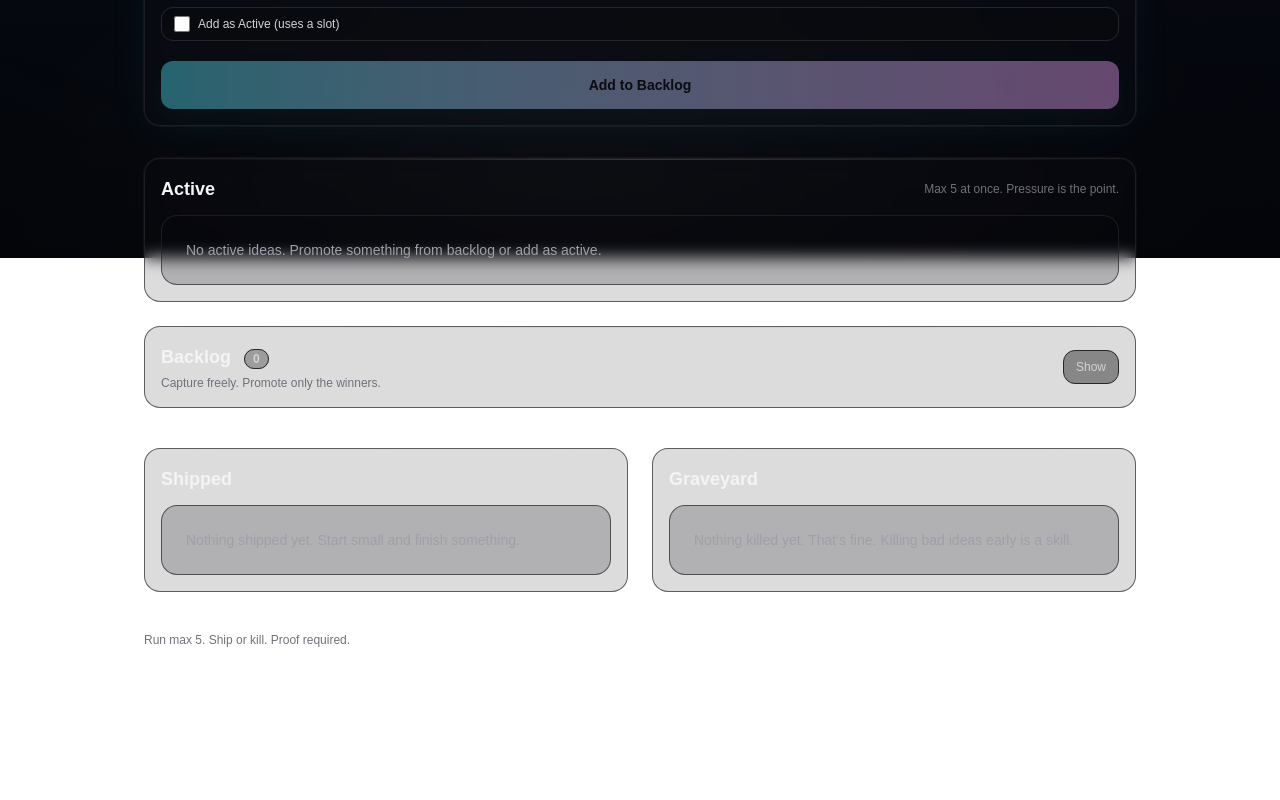
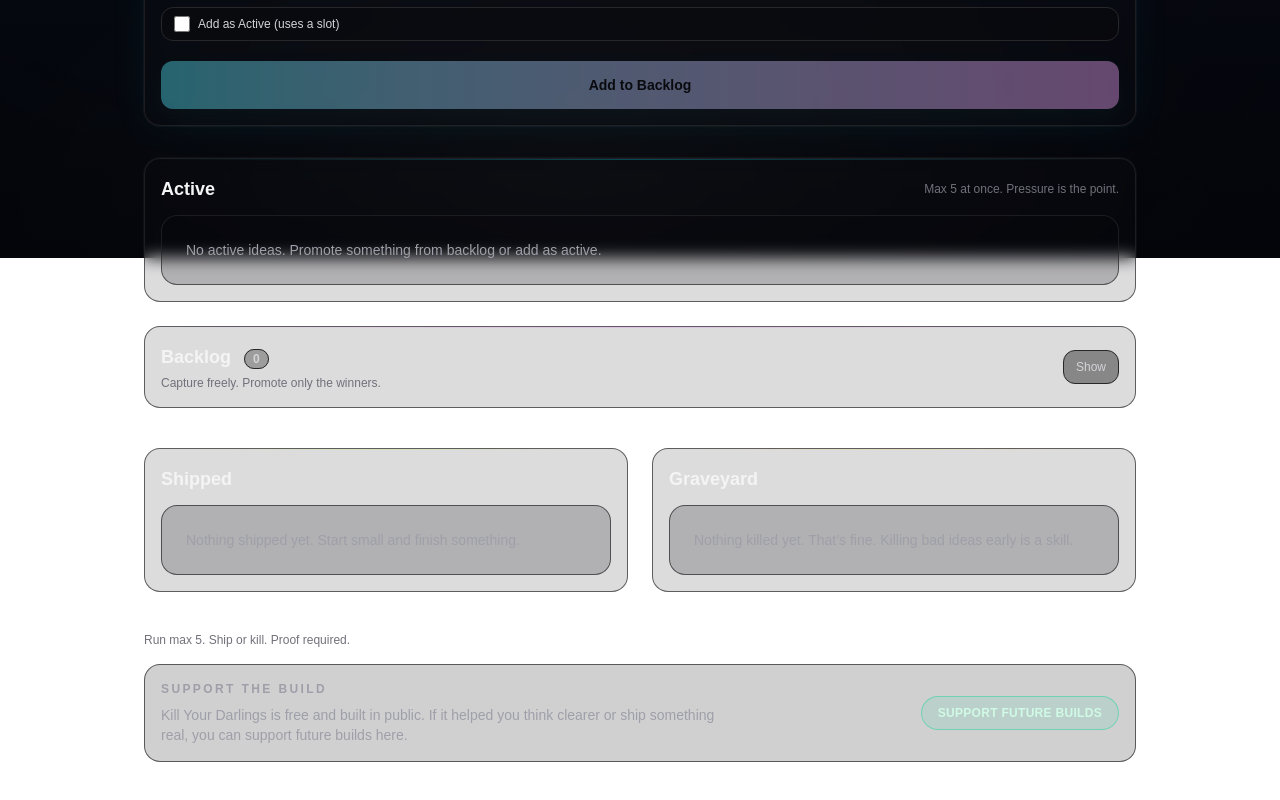
Before and after one commit to dpex666/kill-your-darlings, a Next.js app: page / in a window 1280 px wide. Shown: the part 542-1342 px from the top of the page. Before the commit the page ends 1230 px from the top, so only its background shows below. Built offline with nearby package versions, Linux system fonts and the light colour scheme.

Commit message:
Add support the build footer card

```diff
--- a/src/app/page.tsx
+++ b/src/app/page.tsx
@@ -1,6 +1,9 @@
 "use client";
 
 import React, { useEffect, useMemo, useState } from "react";
+
+import SupportBuild from "@/components/SupportBuild";
+import { SUPPORT_URL } from "@/lib/support";
 
 type ProofType = "link" | "text";
 type IdeaStatus = "backlog" | "active" | "shipped" | "killed";
@@ -869,7 +872,8 @@ export default function Page() {
         </section>
 
         <footer className="mt-10 text-xs text-zinc-500">
-          Run max 5. Ship or kill. Proof required.
+          <div>Run max 5. Ship or kill. Proof required.</div>
+          <SupportBuild href={SUPPORT_URL} projectName="Kill Your Darlings" />
         </footer>
       </div>
     </main>
--- /dev/null
+++ b/src/components/SupportBuild.tsx
@@ -0,0 +1,34 @@
+import React from "react";
+
+type SupportBuildProps = {
+  href: string;
+  projectName?: string;
+};
+
+export default function SupportBuild({ href, projectName }: SupportBuildProps) {
+  const subject = projectName ? `${projectName} is` : "This tool is";
+
+  return (
+    <section className="mt-4 rounded-2xl border border-zinc-800/70 bg-zinc-900/20 p-4 text-sm text-zinc-300 shadow-[0_0_0_1px_rgba(255,255,255,0.03)] backdrop-blur">
+      <div className="flex flex-col gap-3 sm:flex-row sm:items-center sm:justify-between">
+        <div>
+          <div className="text-xs font-semibold uppercase tracking-[0.2em] text-zinc-400">
+            Support the build
+          </div>
+          <p className="mt-2 max-w-xl text-sm text-zinc-400">
+            {subject} free and built in public. If it helped you think clearer or ship something real, you can support
+            future builds here.
+          </p>
+        </div>
+        <a
+          className="inline-flex items-center justify-center rounded-full border border-emerald-400/40 bg-emerald-400/10 px-4 py-2 text-xs font-semibold uppercase tracking-wide text-emerald-100 transition hover:border-emerald-300/70 hover:text-emerald-50"
+          href={href}
+          target="_blank"
+          rel="noreferrer"
+        >
+          Support future builds
+        </a>
+      </div>
+    </section>
+  );
+}
--- /dev/null
+++ b/src/lib/support.ts
@@ -0,0 +1,2 @@
+export const SUPPORT_URL = "https://www.buymeacoffee.com/support";
+export const SUPPORT_LABEL = "Support future builds";
```
